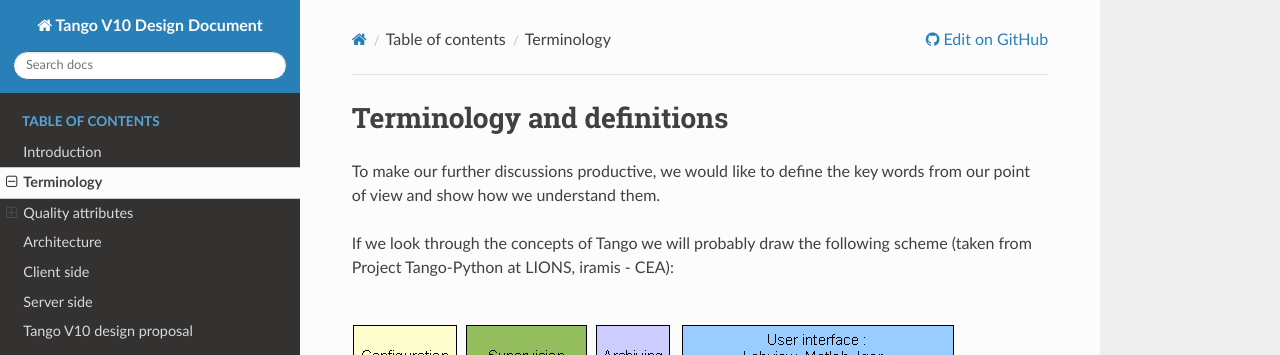
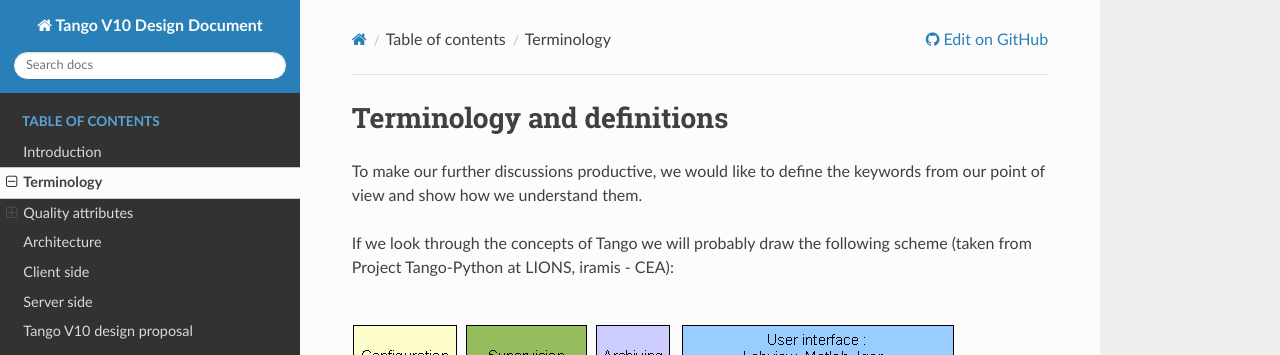
Before and after one commit to Ingvord/tango-v10-design-doc, an MkDocs documentation site: the page built from docs/terminology.md, in a window 1280 px wide and 900 px high. Shown: the top 355 px of the window. Built offline with MkDocs 1.6.1, drawn with Linux system fonts in a browser that asks for light colours; nearby versions of some CDN libraries; old or Windows-style settings are respelled for this version of MkDocs.

Commit message:
Update terminology.md

```diff
--- a/docs/terminology.md
+++ b/docs/terminology.md
@@ -1,6 +1,6 @@
 # Terminology and definitions
 
-To make our further discussions productive, we would like to define the key words from our point of view and show how we understand them.
+To make our further discussions productive, we would like to define the keywords from our point of view and show how we understand them.
 
 If we look through the concepts of Tango we will probably draw the following scheme (taken from Project Tango-Python at LIONS, iramis - CEA):
 
```
